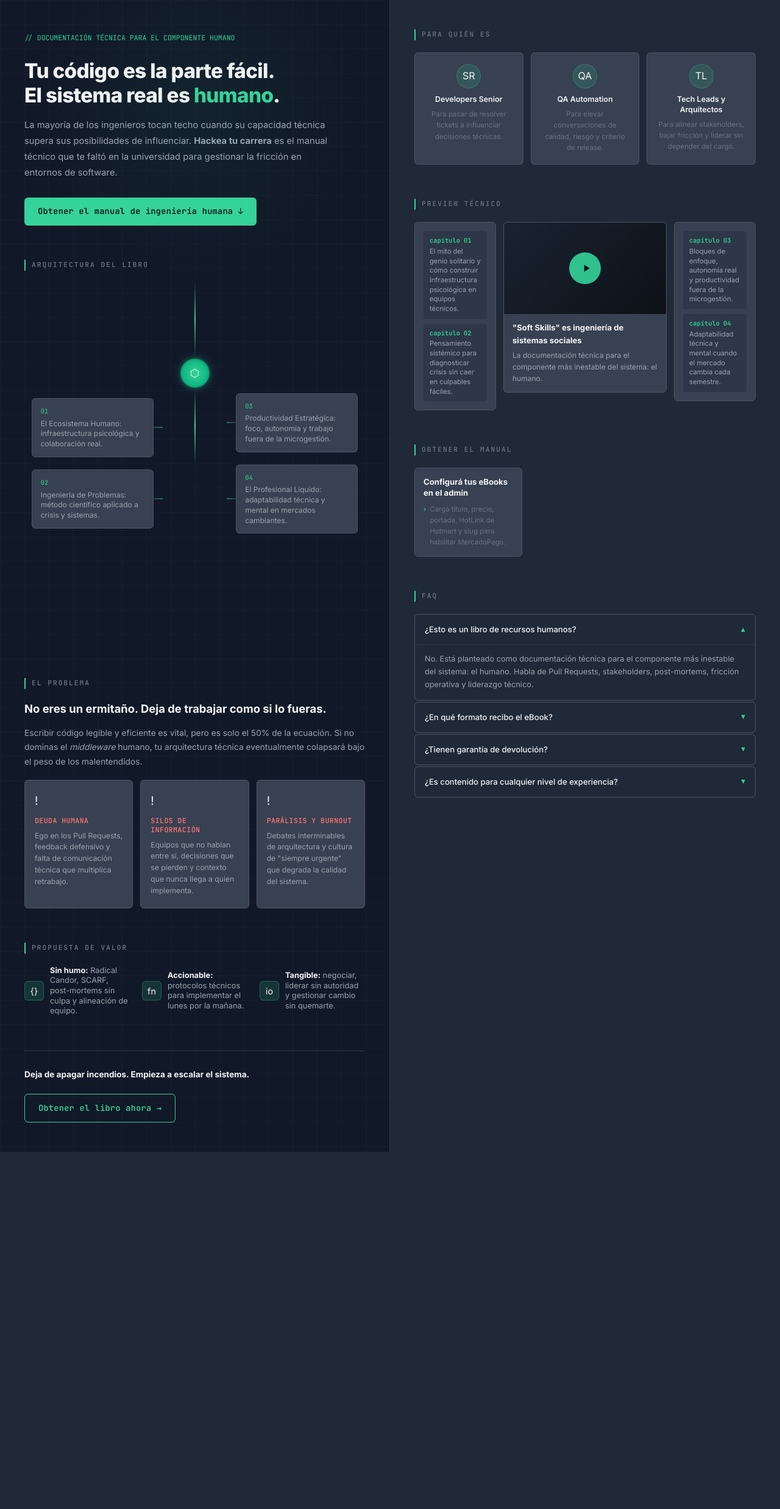
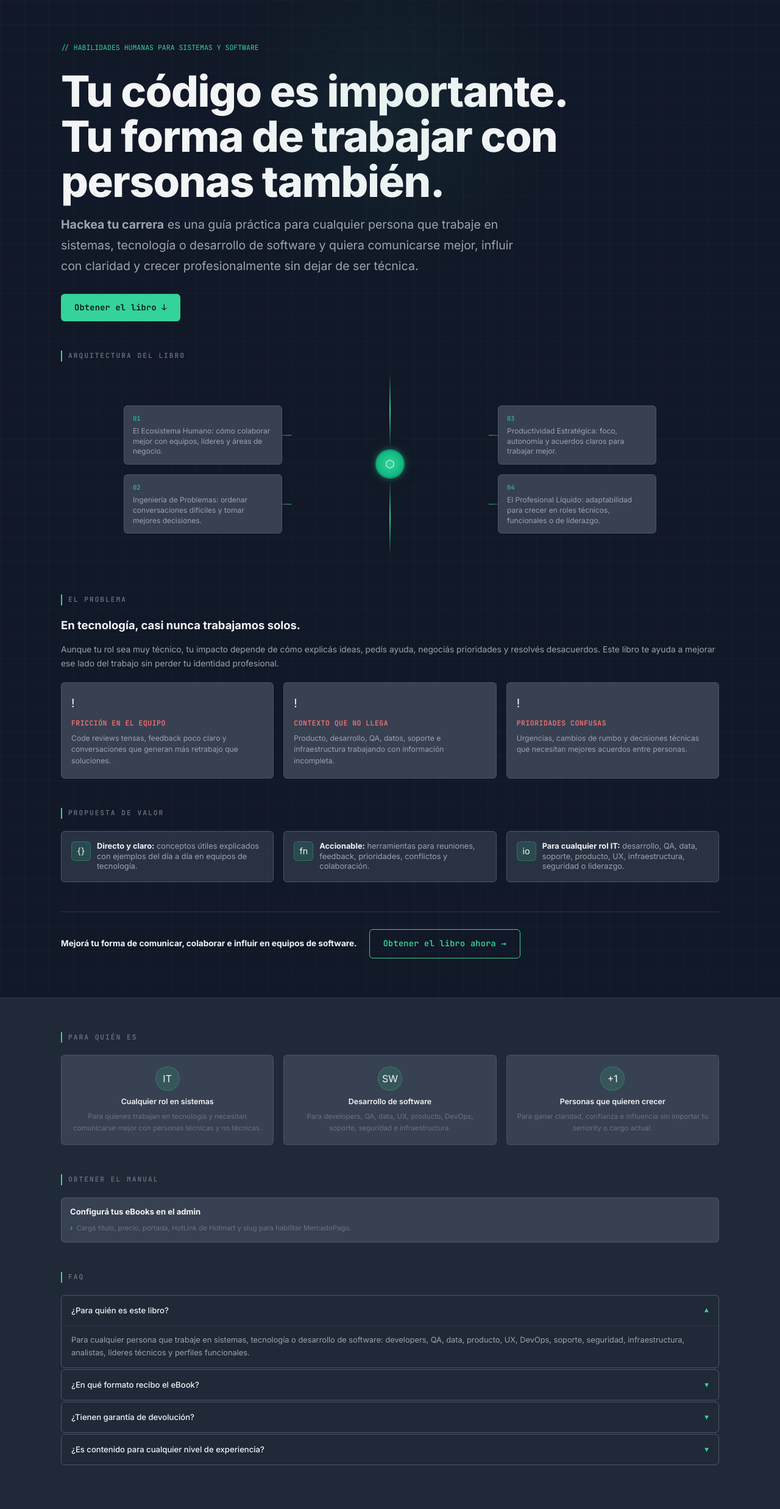
Before and after one commit to marcelodanieldm/sfi, a Django app: page /ebook/ in a window 1280 px wide. Shown: the whole page at 61% size. Before the commit the page ends 1889 px from the top, so only its background shows below. Run offline with Django 4.2, Linux system fonts and the light colour scheme; data that the repository does not hold is empty; parts of the project's set-up code (start-up, migrations or seed data) failed here and were passed over.

Commit message:
Refine ebook landing copy

```diff
--- a/core/templates/core/ebook_landing.html
+++ b/core/templates/core/ebook_landing.html
@@ -32,11 +32,7 @@ body{font-family:'Inter',sans-serif;background:#0d1117;color:#f3f4f6;line-height
 }
 
 /* ── Layout ─────────────────────────────────────────────────── */
-.layout{
-  display:grid;
-  grid-template-columns:1fr 1fr;
-  min-height:100vh;
-}
+.layout{min-height:100vh}
 
 /* ── LEFT PANEL ─────────────────────────────────────────────── */
 .left-panel{
@@ -45,11 +41,11 @@ body{font-family:'Inter',sans-serif;background:#0d1117;color:#f3f4f6;line-height
     linear-gradient(rgba(255,255,255,.025) 1px,transparent 1px),
     linear-gradient(90deg,rgba(255,255,255,.025) 1px,transparent 1px);
   background-size:40px 40px;
-  padding:48px 40px;
+  padding:64px clamp(18px,5vw,72px);
   display:flex;
   flex-direction:column;
-  gap:56px;
-  border-right:1px solid var(--border-subtle);
+  gap:48px;
+  border-bottom:1px solid var(--border-subtle);
   position:relative;
   overflow:hidden;
 }
@@ -66,11 +62,12 @@ body{font-family:'Inter',sans-serif;background:#0d1117;color:#f3f4f6;line-height
 /* ── RIGHT PANEL ────────────────────────────────────────────── */
 .right-panel{
   background-color:var(--bg-right);
-  padding:48px 40px;
+  padding:56px clamp(18px,5vw,72px) 72px;
   display:flex;
   flex-direction:column;
-  gap:56px;
+  gap:48px;
 }
+.left-panel>section,.left-panel>.footer-cta,.right-panel>section{width:min(100%,1080px);margin:0 auto}
 
 /* ── Shared ─────────────────────────────────────────────────── */
 .section-label{
@@ -96,18 +93,18 @@ body{font-family:'Inter',sans-serif;background:#0d1117;color:#f3f4f6;line-height
 /* ── HERO ───────────────────────────────────────────────────── */
 .hero{}
 .hero h1{
-  font-size:clamp(1.6rem,2.6vw,2.4rem);
+  font-size:clamp(2rem,6vw,4.4rem);
   font-weight:800;
-  line-height:1.2;
+  line-height:1.05;
   color:var(--text-primary);
   margin:12px 0 16px;
   letter-spacing:-.02em;
 }
 .hero h1 em{color:var(--accent);font-style:normal}
 .hero p{
-  font-size:.92rem;
+  font-size:clamp(1rem,2vw,1.22rem);
   color:var(--text-muted);
-  max-width:520px;
+  max-width:780px;
   margin-bottom:28px;
   line-height:1.75;
 }
@@ -141,8 +138,7 @@ body{font-family:'Inter',sans-serif;background:#0d1117;color:#f3f4f6;line-height
 .tree-grid{
   display:grid;
   grid-template-columns:1fr auto 1fr;
-  grid-template-rows:1fr auto 1fr;
-  gap:0;
+  gap:18px;
   align-items:center;
   justify-items:center;
   position:relative;
@@ -176,7 +172,7 @@ body{font-family:'Inter',sans-serif;background:#0d1117;color:#f3f4f6;line-height
 .tree-branch-left,.tree-branch-right{
   display:flex;
   flex-direction:column;
-  gap:20px;
+  gap:16px;
 }
 .tree-branch-left{
   grid-column:1;
@@ -195,7 +191,7 @@ body{font-family:'Inter',sans-serif;background:#0d1117;color:#f3f4f6;line-height
   border:1px solid var(--border);
   border-radius:var(--radius);
   padding:12px 14px;
-  max-width:200px;
+  max-width:260px;
   position:relative;
   transition:border-color .2s,box-shadow .2s;
 }
@@ -229,8 +225,8 @@ body{font-family:'Inter',sans-serif;background:#0d1117;color:#f3f4f6;line-height
 /* ── PROBLEM GRID ───────────────────────────────────────────── */
 .problem-grid{
   display:grid;
-  grid-template-columns:repeat(3,1fr);
-  gap:12px;
+  grid-template-columns:repeat(3,minmax(0,1fr));
+  gap:16px;
 }
 .problem-card{
   background:var(--bg-card);
@@ -252,16 +248,18 @@ body{font-family:'Inter',sans-serif;background:#0d1117;color:#f3f4f6;line-height
 
 /* ── ADVANTAGES ROW ─────────────────────────────────────────── */
 .advantages-row{
-  display:flex;
-  gap:20px;
-  flex-wrap:wrap;
+  display:grid;
+  grid-template-columns:repeat(3,minmax(0,1fr));
+  gap:16px;
 }
 .adv-item{
   display:flex;
-  align-items:center;
+  align-items:flex-start;
   gap:10px;
-  flex:1;
-  min-width:140px;
+  background:rgba(55,65,81,.65);
+  border:1px solid var(--border);
+  border-radius:var(--radius);
+  padding:16px;
 }
 .adv-icon{
   width:32px;height:32px;
@@ -289,8 +287,8 @@ body{font-family:'Inter',sans-serif;background:#0d1117;color:#f3f4f6;line-height
 /* ── ADVANTAGES CARDS (right) ───────────────────────────────── */
 .adv-cards{
   display:grid;
-  grid-template-columns:repeat(3,1fr);
-  gap:12px;
+  grid-template-columns:repeat(3,minmax(0,1fr));
+  gap:16px;
 }
 .adv-card{
   background:var(--bg-card);
@@ -311,60 +309,11 @@ body{font-family:'Inter',sans-serif;background:#0d1117;color:#f3f4f6;line-height
 .adv-card h4{font-size:.78rem;font-weight:600;color:var(--text-primary);margin-bottom:6px;line-height:1.35}
 .adv-card p{font-size:.72rem;color:var(--text-dim)}
 
-/* ── SOCIAL PROOF ───────────────────────────────────────────── */
-.social-proof-grid{
-  display:grid;
-  grid-template-columns:1fr 2fr 1fr;
-  gap:12px;
-  align-items:start;
-}
-.chat-card{
-  background:var(--bg-card);
-  border:1px solid var(--border);
-  border-radius:var(--radius);
-  padding:14px;
-}
-.chat-bubble{
-  background:var(--border-subtle);
-  border-radius:4px;
-  padding:8px 10px;
-  margin-bottom:8px;
-}
-.chat-bubble:last-child{margin-bottom:0}
-.chat-bubble p{font-size:.7rem;color:var(--text-muted);line-height:1.4}
-.chat-bubble .name{font-size:.65rem;color:var(--accent);font-weight:600;margin-bottom:3px;font-family:var(--mono)}
-.video-card{
-  background:var(--bg-card);
-  border:1px solid var(--border);
-  border-radius:var(--radius);
-  overflow:hidden;
-}
-.video-thumb{
-  aspect-ratio:16/9;
-  background:linear-gradient(135deg,#1a2332 0%,#0d1117 100%);
-  display:flex;align-items:center;justify-content:center;
-  position:relative;
-}
-.play-btn{
-  width:52px;height:52px;
-  border-radius:50%;
-  background:rgba(52,211,153,.9);
-  display:flex;align-items:center;justify-content:center;
-  cursor:pointer;
-  transition:transform .2s,background .2s;
-  border:none;
-}
-.play-btn:hover{transform:scale(1.08);background:var(--accent)}
-.play-btn svg{width:20px;height:20px;fill:#0d1117;margin-left:3px}
-.video-caption{padding:12px 14px}
-.video-caption p{font-size:.75rem;color:var(--text-muted)}
-.video-caption strong{color:var(--text-primary);display:block;font-size:.82rem;margin-bottom:4px}
-
 /* ── EBOOK CATALOG ──────────────────────────────────────────── */
 .catalog-grid{
   display:grid;
-  grid-template-columns:repeat(3,1fr);
-  gap:14px;
+  grid-template-columns:repeat(auto-fit,minmax(260px,1fr));
+  gap:18px;
 }
 .ebook-card{
   background:var(--bg-card);
@@ -495,24 +444,23 @@ body{font-family:'Inter',sans-serif;background:#0d1117;color:#f3f4f6;line-height
 
 /* ── RESPONSIVE ─────────────────────────────────────────────── */
 @media(max-width:1100px){
-  .left-panel,.right-panel{padding:36px 28px}
+  .problem-grid,.advantages-row,.adv-cards{grid-template-columns:1fr 1fr}
 }
 @media(max-width:860px){
-  .layout{grid-template-columns:1fr}
-  .left-panel{border-right:none;border-bottom:1px solid var(--border-subtle)}
-  .problem-grid,.adv-cards,.catalog-grid{grid-template-columns:1fr}
-  .social-proof-grid{grid-template-columns:1fr}
+  .problem-grid,.advantages-row,.adv-cards,.catalog-grid{grid-template-columns:1fr}
   .tree-grid{grid-template-columns:1fr;grid-template-rows:auto}
   .tree-branch-left,.tree-branch-right{grid-column:1;align-items:stretch;padding:0}
   .tree-center{grid-column:1;flex-direction:row;padding:8px 0}
   .tree-trunk{width:80px;height:2px;min-height:unset}
   .skill-card.left::after,.skill-card.right::before{display:none}
-  .advantages-row{flex-direction:column}
   .footer-cta{flex-direction:column;align-items:flex-start}
 }
 @media(max-width:560px){
-  .left-panel,.right-panel{padding:24px 18px}
-  .hero h1{font-size:1.45rem}
+  .left-panel{padding:42px 18px}
+  .right-panel{padding:40px 18px 56px}
+  .hero h1{font-size:2.05rem}
+  .btn{width:100%;justify-content:center;text-align:center}
+  .problem-card,.adv-item,.adv-card,.ebook-body,.ebook-footer{padding:16px}
 }
 </style>
 </head>
@@ -527,10 +475,10 @@ body{font-family:'Inter',sans-serif;background:#0d1117;color:#f3f4f6;line-height
 
     <!-- ── HERO ── -->
     <section class="hero">
-      <span class="tag">// DOCUMENTACIÓN TÉCNICA PARA EL COMPONENTE HUMANO</span>
-      <h1>Tu código es la parte fácil.<br>El sistema real es <em>humano</em>.</h1>
-      <p>La mayoría de los ingenieros tocan techo cuando su capacidad técnica supera sus posibilidades de influenciar. <strong>Hackea tu carrera</strong> es el manual técnico que te faltó en la universidad para gestionar la fricción en entornos de software.</p>
-      <a href="#catalogo" class="btn">Obtener el manual de ingeniería humana ↓</a>
+      <span class="tag">// HABILIDADES HUMANAS PARA SISTEMAS Y SOFTWARE</span>
+      <h1>Tu código es importante.<br>Tu forma de trabajar con personas también.</h1>
+      <p><strong>Hackea tu carrera</strong> es una guía práctica para cualquier persona que trabaje en sistemas, tecnología o desarrollo de software y quiera comunicarse mejor, influir con claridad y crecer profesionalmente sin dejar de ser técnica.</p>
+      <a href="#catalogo" class="btn">Obtener el libro ↓</a>
     </section>
 
     <!-- ── SKILL TREE ── -->
@@ -541,11 +489,11 @@ body{font-family:'Inter',sans-serif;background:#0d1117;color:#f3f4f6;line-height
         <div class="tree-branch-left">
           <div class="skill-card left">
             <span class="code">01</span>
-            <p>El Ecosistema Humano: infraestructura psicológica y colaboración real.</p>
+            <p>El Ecosistema Humano: cómo colaborar mejor con equipos, líderes y áreas de negocio.</p>
           </div>
           <div class="skill-card left">
             <span class="code">02</span>
-            <p>Ingeniería de Problemas: método científico aplicado a crisis y sistemas.</p>
+            <p>Ingeniería de Problemas: ordenar conversaciones difíciles y tomar mejores decisiones.</p>
           </div>
         </div>
 
@@ -558,11 +506,11 @@ body{font-family:'Inter',sans-serif;background:#0d1117;color:#f3f4f6;line-height
         <div class="tree-branch-right">
           <div class="skill-card right">
             <span class="code">03</span>
-            <p>Productividad Estratégica: foco, autonomía y trabajo fuera de la microgestión.</p>
+            <p>Productividad Estratégica: foco, autonomía y acuerdos claros para trabajar mejor.</p>
           </div>
           <div class="skill-card right">
             <span class="code">04</span>
-            <p>El Profesional Líquido: adaptabilidad técnica y mental en mercados cambiantes.</p>
+            <p>El Profesional Líquido: adaptabilidad para crecer en roles técnicos, funcionales o de liderazgo.</p>
           </div>
         </div>
 
@@ -572,26 +520,26 @@ body{font-family:'Inter',sans-serif;background:#0d1117;color:#f3f4f6;line-height
     <!-- ── EL PROBLEMA ── -->
     <section>
       <p class="section-label">el problema</p>
-      <h2 style="font-size:1.15rem;line-height:1.35;margin-bottom:16px">No eres un ermitaño. Deja de trabajar como si lo fueras.</h2>
-      <p style="font-size:.86rem;color:var(--text-muted);margin-bottom:18px;line-height:1.7">Escribir código legible y eficiente es vital, pero es solo el 50% de la ecuación. Si no dominas el <em>middleware</em> humano, tu arquitectura técnica eventualmente colapsará bajo el peso de los malentendidos.</p>
+      <h2 style="font-size:1.15rem;line-height:1.35;margin-bottom:16px">En tecnología, casi nunca trabajamos solos.</h2>
+      <p style="font-size:.86rem;color:var(--text-muted);margin-bottom:18px;line-height:1.7">Aunque tu rol sea muy técnico, tu impacto depende de cómo explicás ideas, pedís ayuda, negociás prioridades y resolvés desacuerdos. Este libro te ayuda a mejorar ese lado del trabajo sin perder tu identidad profesional.</p>
       <div class="problem-grid">
 
         <div class="problem-card">
           <span class="icon">!</span>
-          <h3>DEUDA HUMANA</h3>
-          <p>Ego en los Pull Requests, feedback defensivo y falta de comunicación técnica que multiplica retrabajo.</p>
+          <h3>FRICCIÓN EN EL EQUIPO</h3>
+          <p>Code reviews tensas, feedback poco claro y conversaciones que generan más retrabajo que soluciones.</p>
         </div>
 
         <div class="problem-card">
           <span class="icon">!</span>
-          <h3>SILOS DE INFORMACIÓN</h3>
-          <p>Equipos que no hablan entre sí, decisiones que se pierden y contexto que nunca llega a quien implementa.</p>
+          <h3>CONTEXTO QUE NO LLEGA</h3>
+          <p>Producto, desarrollo, QA, datos, soporte e infraestructura trabajando con información incompleta.</p>
         </div>
 
         <div class="problem-card">
           <span class="icon">!</span>
-          <h3>PARÁLISIS Y BURNOUT</h3>
-          <p>Debates interminables de arquitectura y cultura de "siempre urgente" que degrada la calidad del sistema.</p>
+          <h3>PRIORIDADES CONFUSAS</h3>
+          <p>Urgencias, cambios de rumbo y decisiones técnicas que necesitan mejores acuerdos entre personas.</p>
         </div>
 
       </div>
@@ -603,22 +551,22 @@ body{font-family:'Inter',sans-serif;background:#0d1117;color:#f3f4f6;line-height
       <div class="advantages-row">
         <div class="adv-item">
           <div class="adv-icon">{}</div>
-          <span><strong style="color:var(--text-primary)">Sin humo:</strong> Radical Candor, SCARF, post-mortems sin culpa y alineación de equipo.</span>
+          <span><strong style="color:var(--text-primary)">Directo y claro:</strong> conceptos útiles explicados con ejemplos del día a día en equipos de tecnología.</span>
         </div>
         <div class="adv-item">
           <div class="adv-icon">fn</div>
-          <span><strong style="color:var(--text-primary)">Accionable:</strong> protocolos técnicos para implementar el lunes por la mañana.</span>
+          <span><strong style="color:var(--text-primary)">Accionable:</strong> herramientas para reuniones, feedback, prioridades, conflictos y colaboración.</span>
         </div>
         <div class="adv-item">
           <div class="adv-icon">io</div>
-          <span><strong style="color:var(--text-primary)">Tangible:</strong> negociar, liderar sin autoridad y gestionar cambio sin quemarte.</span>
+          <span><strong style="color:var(--text-primary)">Para cualquier rol IT:</strong> desarrollo, QA, data, soporte, producto, UX, infraestructura, seguridad o liderazgo.</span>
         </div>
       </div>
     </section>
 
     <!-- ── FOOTER CTA ── -->
     <div class="footer-cta">
-      <p><strong>Deja de apagar incendios. Empieza a escalar el sistema.</strong></p>
+      <p><strong>Mejorá tu forma de comunicar, colaborar e influir en equipos de software.</strong></p>
       <a href="#catalogo" class="btn btn-outline">Obtener el libro ahora →</a>
     </div>
 
@@ -635,65 +583,21 @@ body{font-family:'Inter',sans-serif;background:#0d1117;color:#f3f4f6;line-height
       <div class="adv-cards">
 
         <div class="adv-card">
-          <div class="adv-icon-big">SR</div>
-          <h4>Developers Senior</h4>
-          <p>Para pasar de resolver tickets a influenciar decisiones técnicas.</p>
+          <div class="adv-icon-big">IT</div>
+          <h4>Cualquier rol en sistemas</h4>
+          <p>Para quienes trabajan en tecnología y necesitan comunicarse mejor con personas técnicas y no técnicas.</p>
         </div>
 
         <div class="adv-card">
-          <div class="adv-icon-big">QA</div>
-          <h4>QA Automation</h4>
-          <p>Para elevar conversaciones de calidad, riesgo y criterio de release.</p>
+          <div class="adv-icon-big">SW</div>
+          <h4>Desarrollo de software</h4>
+          <p>Para developers, QA, data, UX, producto, DevOps, soporte, seguridad e infraestructura.</p>
         </div>
 
         <div class="adv-card">
-          <div class="adv-icon-big">TL</div>
-          <h4>Tech Leads y Arquitectos</h4>
-          <p>Para alinear stakeholders, bajar fricción y liderar sin depender del cargo.</p>
-        </div>
-
-      </div>
-    </section>
-
-    <!-- ── SOCIAL PROOF ── -->
-    <section>
-      <p class="section-label">preview técnico</p>
-      <div class="social-proof-grid">
-
-        <div class="chat-card">
-          <div class="chat-bubble">
-            <p class="name">capítulo 01</p>
-            <p>El mito del genio solitario y cómo construir infraestructura psicológica en equipos técnicos.</p>
-          </div>
-          <div class="chat-bubble">
-            <p class="name">capítulo 02</p>
-            <p>Pensamiento sistémico para diagnosticar crisis sin caer en culpables fáciles.</p>
-          </div>
-        </div>
-
-        <div class="video-card">
-          <div class="video-thumb">
-            <button class="play-btn" aria-label="Reproducir video">
-              <svg viewBox="0 0 24 24" xmlns="http://www.w3.org/2000/svg">
-                <path d="M8 5v14l11-7z"/>
-              </svg>
-            </button>
-          </div>
-          <div class="video-caption">
-            <strong>"Soft Skills" es ingeniería de sistemas sociales</strong>
-            <p>La documentación técnica para el componente más inestable del sistema: el humano.</p>
-          </div>
-        </div>
-
-        <div class="chat-card">
-          <div class="chat-bubble">
-            <p class="name">capítulo 03</p>
-            <p>Bloques de enfoque, autonomía real y productividad fuera de la microgestión.</p>
-          </div>
-          <div class="chat-bubble">
-            <p class="name">capítulo 04</p>
-            <p>Adaptabilidad técnica y mental cuando el mercado cambia cada semestre.</p>
-          </div>
+          <div class="adv-icon-big">+1</div>
+          <h4>Personas que quieren crecer</h4>
+          <p>Para ganar claridad, confianza e influencia sin importar tu seniority o cargo actual.</p>
         </div>
 
       </div>
@@ -757,12 +661,12 @@ body{font-family:'Inter',sans-serif;background:#0d1117;color:#f3f4f6;line-height
         <div class="faq-item">
           <input type="checkbox" class="faq-toggle" id="faq1" checked>
           <label class="faq-label" for="faq1">
-            ¿Esto es un libro de recursos humanos?
+            ¿Para quién es este libro?
             <span class="faq-arrow">▼</span>
           </label>
           <div class="faq-body">
             <div class="faq-body-inner">
-              No. Está planteado como documentación técnica para el componente más inestable del sistema: el humano. Habla de Pull Requests, stakeholders, post-mortems, fricción operativa y liderazgo técnico.
+              Para cualquier persona que trabaje en sistemas, tecnología o desarrollo de software: developers, QA, data, producto, UX, DevOps, soporte, seguridad, infraestructura, analistas, líderes técnicos y perfiles funcionales.
             </div>
           </div>
         </div>
@@ -801,7 +705,7 @@ body{font-family:'Inter',sans-serif;background:#0d1117;color:#f3f4f6;line-height
           </label>
           <div class="faq-body">
             <div class="faq-body-inner">
-              Está diseñado para desarrolladores senior, QA automation, tech leads, arquitectos y perfiles IT que ya dominan lo técnico pero necesitan más influencia, criterio de negocio y gestión de fricción.
+              No. Sirve tanto si estás empezando como si ya tenés experiencia. La idea es ayudarte a comunicar mejor, ordenar conversaciones difíciles y aumentar tu impacto en equipos de software.
             </div>
           </div>
         </div>
```
